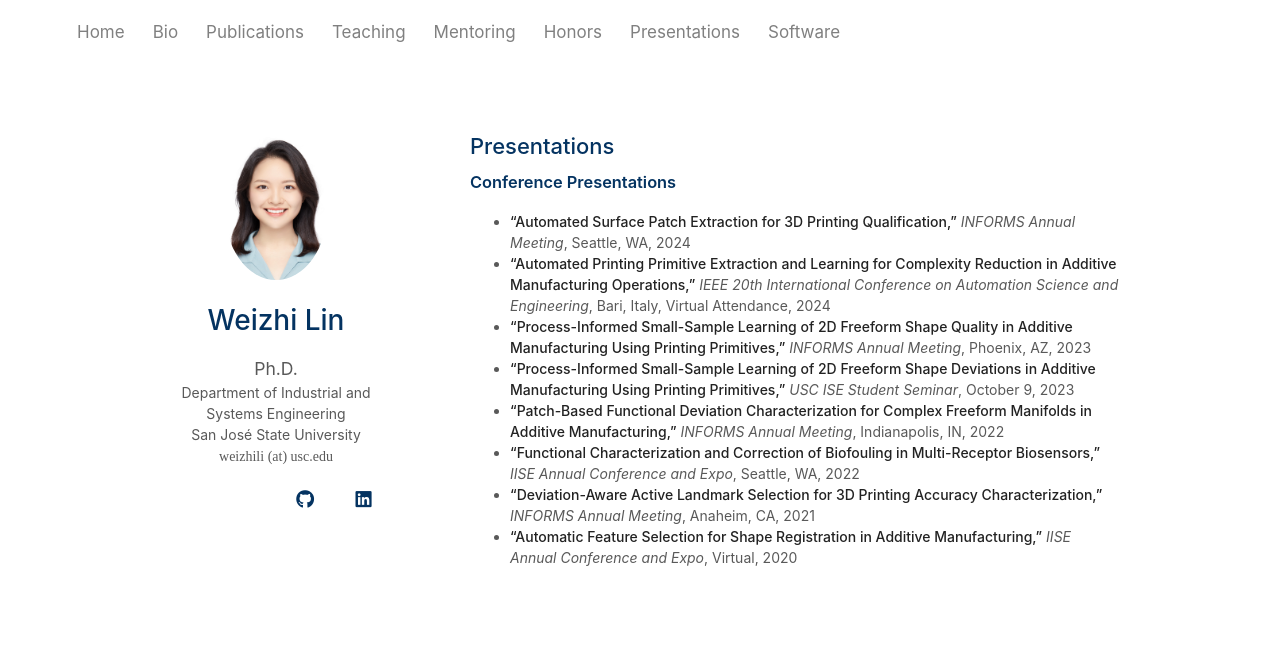
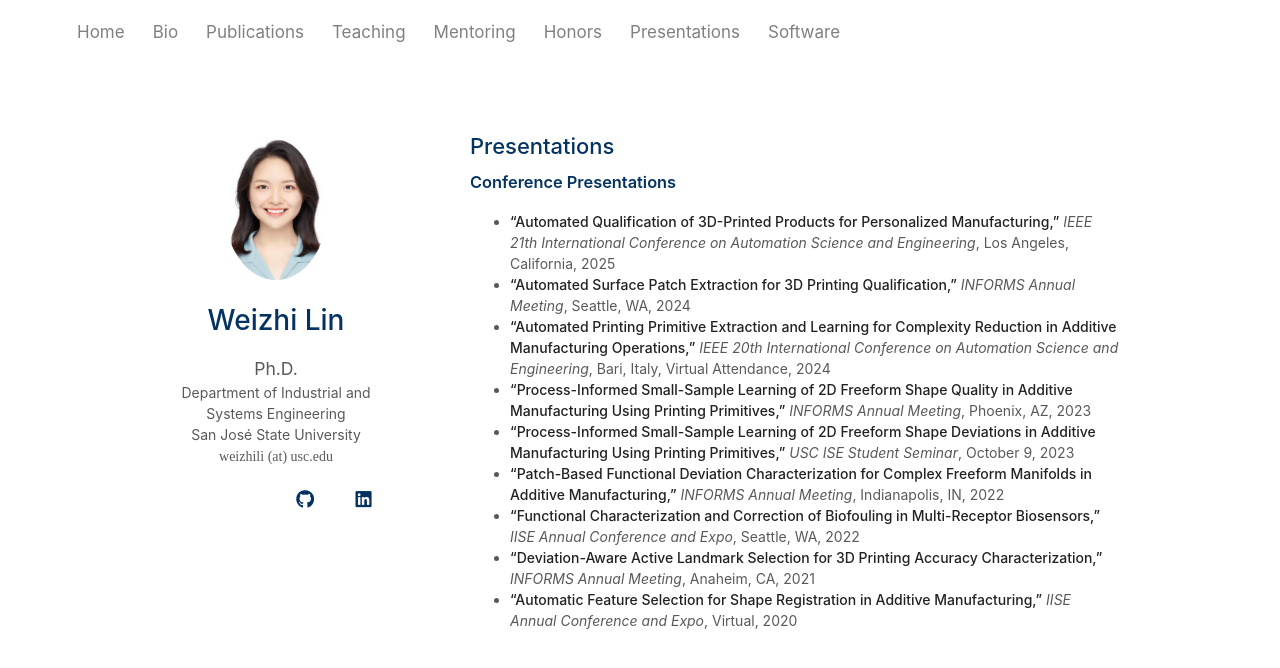
Before and after one commit to weizhi-lin/weizhi-lin.github.io, a Jekyll site: the page built from presentations.md, in a window 1280 px wide. Shown: the top 668 px of the page. Built offline with Jekyll 4.4.1, drawn with Linux system fonts in a browser that asks for light colours; a style sheet for code colours, icons or effects is not loaded.

Commit message:
Update presentations.md

```diff
--- a/_includes/presentations.md
+++ b/_includes/presentations.md
@@ -7,6 +7,7 @@
 
 ### Conference Presentations
 
+- **"Automated Qualification of 3D-Printed Products for Personalized Manufacturing,"** *IEEE 21th International Conference on Automation Science and Engineering*, Los Angeles, California, 2025
 - **"Automated Surface Patch Extraction for 3D Printing Qualification,"** *INFORMS Annual Meeting*, Seattle, WA, 2024
 - **"Automated Printing Primitive Extraction and Learning for Complexity Reduction in Additive Manufacturing Operations,"** *IEEE 20th International Conference on Automation Science and Engineering*, Bari, Italy, Virtual Attendance, 2024
 - **"Process-Informed Small-Sample Learning of 2D Freeform Shape Quality in Additive Manufacturing Using Printing Primitives,"** *INFORMS Annual Meeting*, Phoenix, AZ, 2023
```
